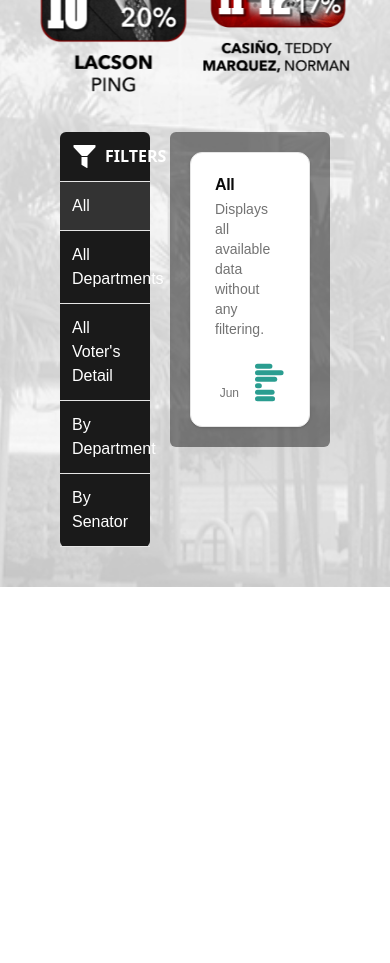
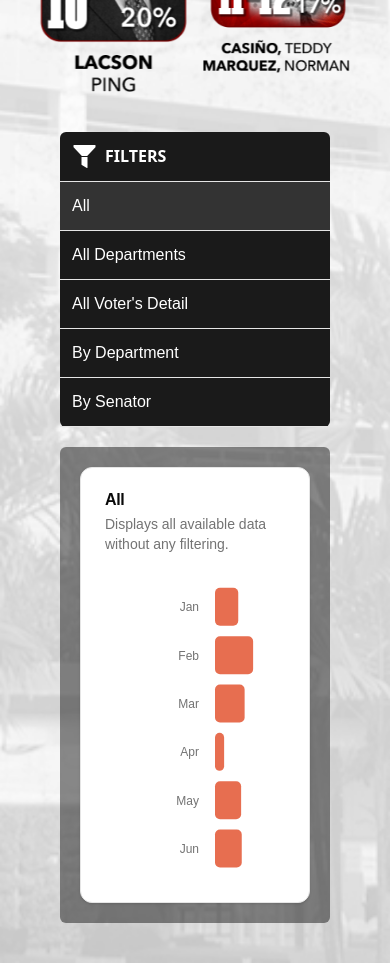
Before and after one commit to Wetooa/techonologian-project-halalan-2025, a Next.js app: page / in a window 390 px wide. Shown: the part 1380-2343 px from the top of the page. Before the commit the page ends 1967 px from the top, so only its background shows below. Built offline with nearby package versions, Linux system fonts and the light colour scheme.

Commit message:
responsive design, need to adjust size of padding for smaller devices

```diff
--- a/app/page.tsx
+++ b/app/page.tsx
@@ -1,8 +1,9 @@
 'use client'
 import Image from "next/image";
 import {useState} from "react";
-import { VerticalBarChart} from "@/components/chart-bar-horizontal";
+import {BarChartHorizontal} from "@/components/chart-bar-horizontal";
 import {DropDownMenu} from "@/components/ui/radio-group";
+import { PieChartWithLabels } from "@/components/piechart-withlabels";
 
 
 export default function Home() {
@@ -46,7 +47,9 @@ export default function Home() {
     };
     const [filterSelected, setFilterSelected] = useState(0);
     // const choiceSelected= useState("All");
-
+    const getFilter = () => {
+        return filters[filterSelected];
+    }
     return (
         <div
             className="bg-cover bg-center bg-[url('/graphics/background.png')] scroll-auto h-auto w-screen flex flex-col justify-center items-center gap-10 p-10">
@@ -64,8 +67,8 @@ export default function Home() {
                     />
                 ))}
             </div>
-            <div id="" className='w-full flex flex-row justify-center pl-5 pr-5 items-start gap-5 '>
-                <div id='filters' className="bg-[#1A1A1A] h-auto w-1/3 rounded-md ">
+            <div id="" className="w-full flex flex-col lg:flex-row justify-center  pl-5 pr-5 items-start gap-5">
+                <div id='filters' className="bg-[#1A1A1A] h-auto  xl:w-1/3 2xl:w-1/3 lg:w-1/3 w-full  rounded-md ">
                     <header className='p-3 gap-2 flex flex-row'>
                         <Image src={'/graphics/filter.png'} width={25} height={10} alt={"Filter icon"}/>
                         <p className='text-white font-bold font-sans lg:text-3xl sm-text-2xl cursor-pointer'>
@@ -76,22 +79,27 @@ export default function Home() {
                     {filters.map((filter, index) => (
                         <div key={index} onClick={() => setFilterSelected(index)}>
                             <div
-                                className={`text-white p-3 cursor-pointer hover:bg-[#141414] ${filterSelected === index ? 'bg-[#333333]' : ''}`}>
+                                className={`text-white p-3 cursor-pointer hover:bg-[#141414]  ${filterSelected === index ? 'bg-[#333333]' : ''}`}>
                                 <p>{filter}</p>
                             </div>
                             <hr/>
                         </div>
-
-
                     ))}
                     <div className= {`flex justify-center items-center p-10 ${filters[filterSelected] === "By Senator" ? '' : 'hidden' }`}>
                         <DropDownMenu senatorNames = {senatorNames} />
                     </div>
 
                 </div>
-                <div id='charts' className="bg-[#1A1A1A] w-full h-full rounded-md p-5 flex flex-col gap-5 bg-opacity-50">
+                <div id='charts' className="bg-[#1A1A1A] w-full  h-full rounded-md p-5 flex flex-col gap-5 bg-opacity-50">
+                    {
+                        getFilter() === "All Departments"
+                            ? <PieChartWithLabels />
+                            : <BarChartHorizontal
+                                title={filters[filterSelected]}
+                                description={filterDescriptions[filters[filterSelected]]}
+                            />
+                    }
 
-                    <VerticalBarChart title={filters[filterSelected]} description={filterDescriptions[filters[filterSelected]]} />
                 </div>
 
 
--- a/components/chart-bar-horizontal.tsx
+++ b/components/chart-bar-horizontal.tsx
@@ -1,15 +1,11 @@
 "use client"
-import { TrendingUp } from "lucide-react"
+
 import { Bar, BarChart, XAxis, YAxis } from "recharts"
-import { Card, CardContent, CardDescription, CardFooter, CardHeader, CardTitle } from "@/components/ui/card"
+import { useEffect, useState } from "react"
+
+import { Card, CardContent, CardDescription, CardHeader, CardTitle} from "@/components/ui/card"
 import { type ChartConfig, ChartContainer, ChartTooltip, ChartTooltipContent } from "@/components/ui/chart"
 
-interface ChartProps{
-  title: string;
-  description: string;
-}
-
-//testData
 const chartData = [
   { month: "January", desktop: 186 },
   { month: "February", desktop: 305 },
@@ -18,32 +14,53 @@ const chartData = [
   { month: "May", desktop: 209 },
   { month: "June", desktop: 214 },
 ]
+interface ChartProps{
+  title: string
+  description: string
+}
 
 const chartConfig = {
   desktop: {
     label: "Desktop",
-    color: "hsl(var(--chart-2))",
+    color: "hsl(var(--chart-1))",
   },
 } satisfies ChartConfig
 
+const calculateChartHeight = (dataLength: number) => {
+  return Math.max(300, dataLength * 50) // Minimum height of 300px, or 50px per data point
+}
 
+export function BarChartHorizontal(props: ChartProps) {
+  const [chartHeight, setChartHeight] = useState(calculateChartHeight(chartData.length))
 
-export function VerticalBarChart(props : ChartProps) {
+  useEffect(() => {
+    const handleResize = () => {
+      setChartHeight(calculateChartHeight(chartData.length))
+    }
+    window.addEventListener("resize", handleResize)
+    return () => window.removeEventListener("resize", handleResize)
+  }, [])
+
   return (
-    <Card>
+      <Card className="w-full max-w-4xl mx-auto">
         <CardHeader>
           <CardTitle>{props.title}</CardTitle>
           <CardDescription>{props.description}</CardDescription>
         </CardHeader>
         <CardContent>
-        <ChartContainer config={chartConfig}>
+          <ChartContainer config={chartConfig} className="w-full" style={{ height: `${chartHeight}px` }}>
             <BarChart
                 accessibilityLayer
                 data={chartData}
                 layout="vertical"
                 margin={{
-              left: -20,
+                  top: 5,
+                  right: 30,
+                  left: 10,
+                  bottom: 5,
                 }}
+                width={undefined}
+                height={undefined}
             >
               <XAxis type="number" dataKey="desktop" hide />
               <YAxis
@@ -52,7 +69,8 @@ export function VerticalBarChart(props : ChartProps) {
                   tickLine={false}
                   tickMargin={10}
                   axisLine={false}
-              tickFormatter={(value) => value.slice(0, 3)}
+                  width={100}
+                  tickFormatter={(value) => (window.innerWidth > 640 ? value : value.slice(0, 3))}
               />
               <ChartTooltip cursor={false} content={<ChartTooltipContent hideLabel />} />
               <Bar dataKey="desktop" fill="var(--color-desktop)" radius={5} />
--- /dev/null
+++ b/components/piechart-withlabels.tsx
@@ -0,0 +1,71 @@
+"use client"
+
+import { LabelList, Pie, PieChart } from "recharts"
+
+import { Card, CardContent, CardDescription, CardFooter, CardHeader, CardTitle } from "@/components/ui/card"
+import { type ChartConfig, ChartContainer, ChartTooltip, ChartTooltipContent } from "@/components/ui/chart"
+const chartData = [
+    { browser: "chrome", visitors: 275, fill: "var(--color-chrome)" },
+    { browser: "safari", visitors: 200, fill: "var(--color-safari)" },
+    { browser: "firefox", visitors: 187, fill: "var(--color-firefox)" },
+    { browser: "edge", visitors: 173, fill: "var(--color-edge)" },
+    { browser: "other", visitors: 90, fill: "var(--color-other)" },
+]
+
+const chartConfig = {
+    visitors: {
+        label: "Visitors",
+    },
+    chrome: {
+        label: "Chrome",
+        color: "hsl(var(--chart-1))",
+    },
+    safari: {
+        label: "Safari",
+        color: "hsl(var(--chart-2))",
+    },
+    firefox: {
+        label: "Firefox",
+        color: "hsl(var(--chart-3))",
+    },
+    edge: {
+        label: "Edge",
+        color: "hsl(var(--chart-4))",
+    },
+    other: {
+        label: "Other",
+        color: "hsl(var(--chart-5))",
+    },
+} satisfies ChartConfig
+
+export function PieChartWithLabels() {
+    return (
+        <Card className="flex flex-col">
+            <CardHeader className="items-center pb-0">
+                <CardTitle>All Departments</CardTitle>
+                <CardDescription>Shows data related to all departments collectively.</CardDescription>
+            </CardHeader>
+            <CardContent className="flex-1 pb-0">
+                <ChartContainer
+                    config={chartConfig}
+                    className="mx-auto aspect-square max-h-[250px] [&_.recharts-text]:fill-background"
+                >
+                    <PieChart>
+                        <ChartTooltip content={<ChartTooltipContent nameKey="visitors" hideLabel />} />
+                        <Pie data={chartData} dataKey="visitors">
+                            <LabelList
+                                dataKey="browser"
+                                className="fill-background"
+                                stroke="none"
+                                fontSize={12}
+                                formatter={(value: keyof typeof chartConfig) => chartConfig[value]?.label}
+                            />
+                        </Pie>
+                    </PieChart>
+                </ChartContainer>
+            </CardContent>
+            <CardFooter className="flex-col gap-2 text-sm">
+            </CardFooter>
+        </Card>
+    )
+}
```
Lines whose indentation alone changed are shown as unchanged.
